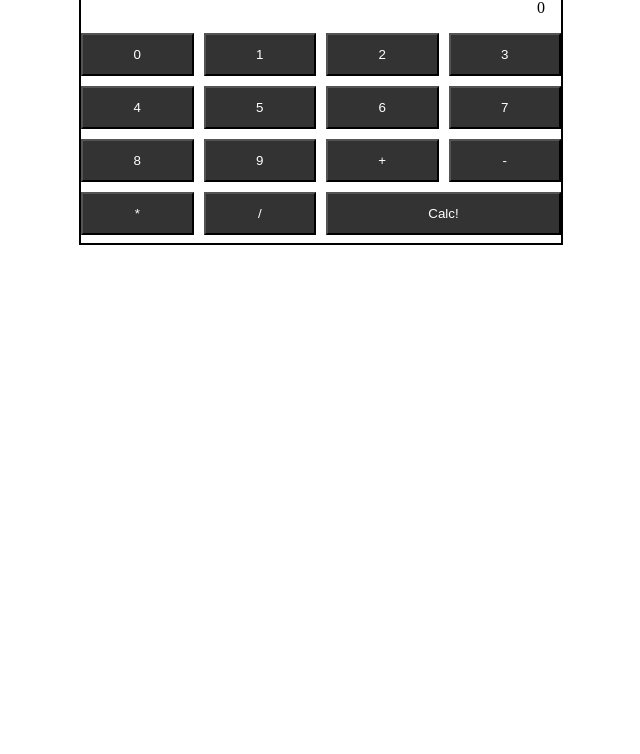
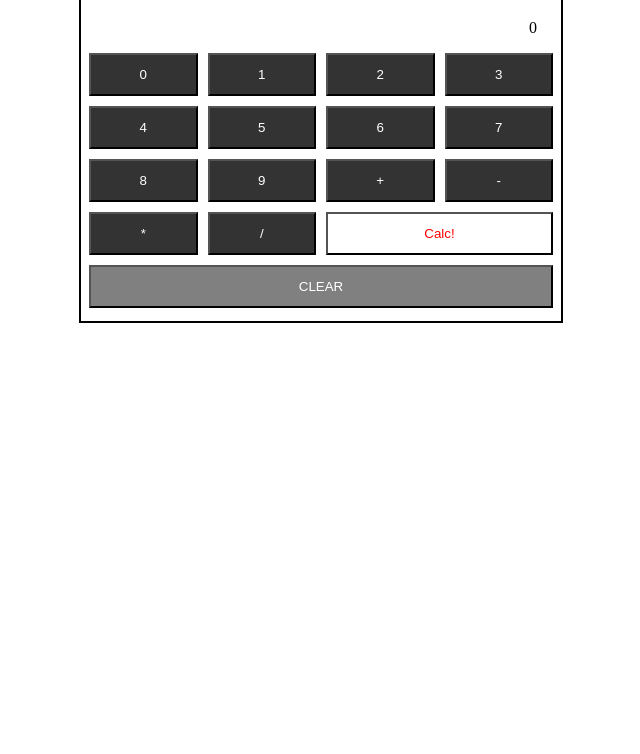
Before and after one commit to codeKing2020/project_calculator, a plain HTML site: page index.html in a window 1280 px wide. Shown: the part 46-800 px from the top of the page, without its empty margins (319-959 px from the left). Drawn offline with Linux system fonts and the light colour scheme.

Commit message:
added clear button

```diff
--- a/index.css
+++ b/index.css
@@ -25,19 +25,21 @@ body {
 
 h2 {
     text-align: center;
+    margin: 6px;
 }
 
 #calculator {
     width: 484px;
-    height: 264px;
+    height: 330px;
     border: 2px solid black;
     margin: auto;
+    padding: 8px;
 }
 
 #container {
   display: grid;
   grid-template-columns: repeat(4, 1fr);
-  grid-template-rows: repeat(4, 1fr);
+  grid-template-rows: repeat(5, 1fr);
   align-content: stretch;
   justify-items: stretch;
   gap: 10px;
@@ -46,4 +48,12 @@ h2 {
 
 .calc {
     grid-column: -3 / -1;
+    background-color: white;
+    color: red;
 }
+
+.clear {
+    grid-column: -5 / -1;
+    background-color: grey;
+    color: white;
+}
--- a/index.html
+++ b/index.html
@@ -27,6 +27,7 @@
         <button class="button" symbol-label="*">*</button>
         <button class="button" symbol-label="/">/</button>
         <button class="button calc" symbol-label="calc">Calc!</button>
+        <button class="button clear" symbol-label="clear">CLEAR</button>
       </div>
     </div>
   </body>
```
